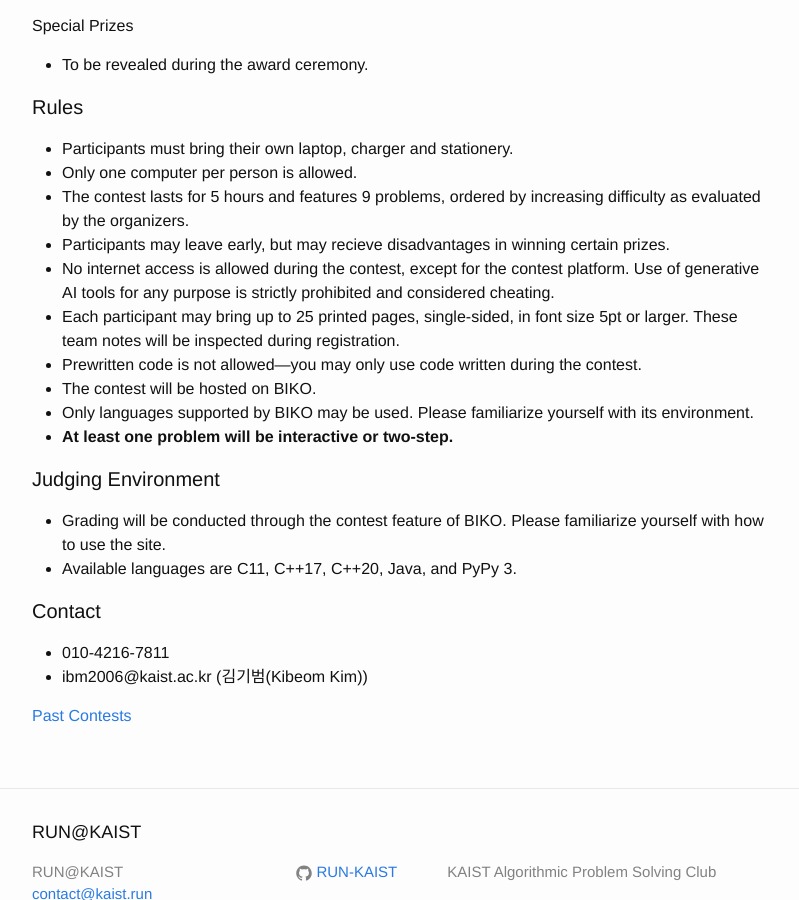
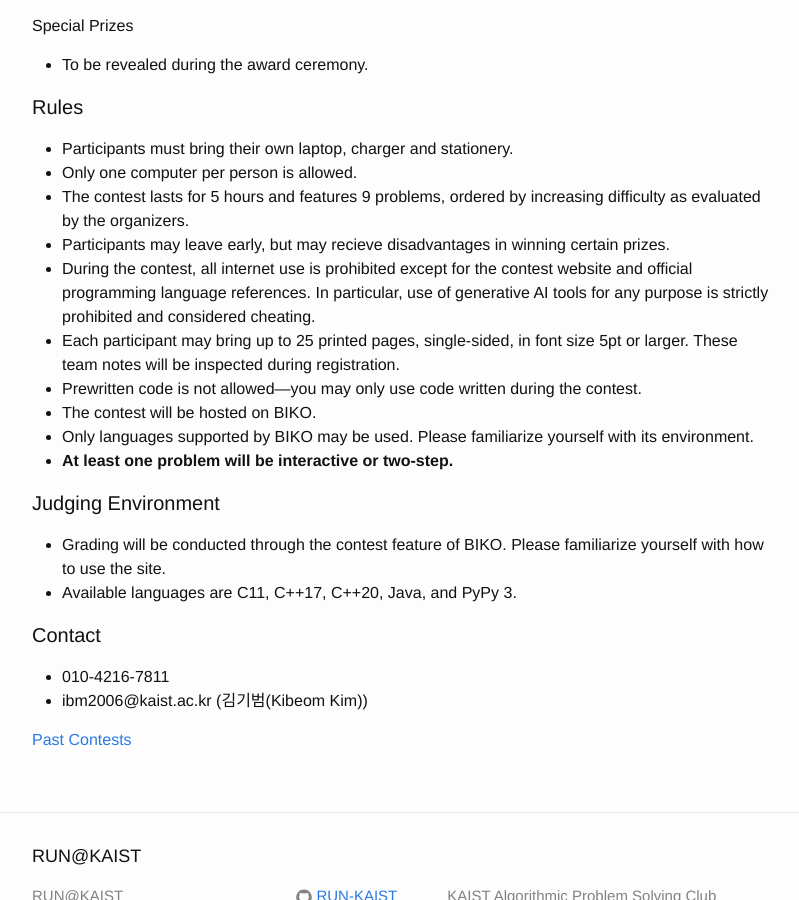
Before and after one commit to RUN-KAIST/kaist.run, a Jekyll site: the page built from contests/2026spring_en.md, in a window 1280 px wide and 900 px high, scrolled down 1457 px. Shown: the whole window, without its empty margins (238-1037 px from the left). Built offline with Jekyll 4.4.1, drawn with Linux system fonts in a browser that asks for light colours.

Commit message:
Update 2026spring_en.md

```diff
--- a/contests/2026spring_en.md
+++ b/contests/2026spring_en.md
@@ -49,7 +49,7 @@ Special Prizes
 - Only one computer per person is allowed.
 - The contest lasts for 5 hours and features 9 problems, ordered by increasing difficulty as evaluated by the organizers.
 - Participants may leave early, but may recieve disadvantages in winning certain prizes.
-- No internet access is allowed during the contest, except for the contest platform. Use of generative AI tools for any purpose is strictly prohibited and considered cheating.
+- During the contest, all internet use is prohibited except for the contest website and official programming language references. In particular, use of generative AI tools for any purpose is strictly prohibited and considered cheating.
 - Each participant may bring up to 25 printed pages, single-sided, in font size 5pt or larger. These team notes will be inspected during registration.
 - Prewritten code is not allowed—you may only use code written during the contest.
 - The contest will be hosted on BIKO.
```
